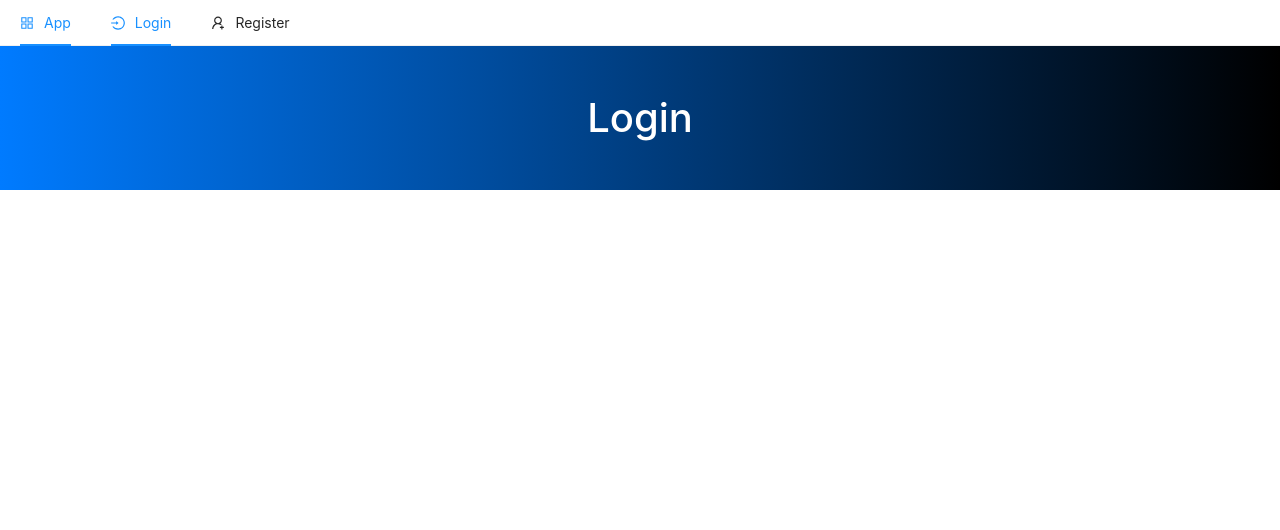
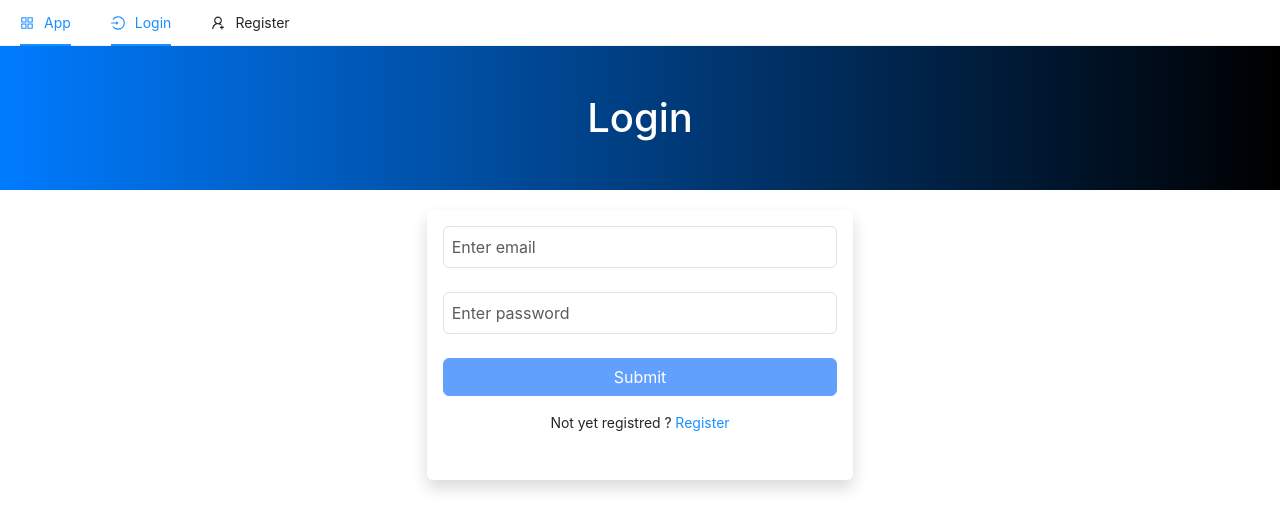
Before and after one commit to mahdizaabi/Elearning-Platform, a Next.js app in the folder client/: page /login in a window 1280 px wide. Shown: the top 530 px of the page. Built offline with nearby package versions, Linux system fonts and the light colour scheme.

Commit message:
add jwt authentication

```diff
--- a/client/pages/login.js
+++ b/client/pages/login.js
@@ -1,10 +1,70 @@
+import { useState } from "react";
+import axios from 'axios';
 
+import { ToastContainer, toast } from 'react-toastify';
+import { SyncOutlined } from "@ant-design/icons";
+import Link from 'next/link';
 const Login = () => {
 
+    const [email, setEmail] = useState("");
+    const [password, setPassword] = useState("");
+
+    const [loading, setLoading] = useState(false);
+
+
+    const handleSubmit = async (e) => {
+        e.preventDefault()
+        try {
+            setLoading(true);
+            const { data } = await axios.post(`api/login`, { email, password })
+            console.log(data)
+            setLoading(false)
+            toast.success('registration succefull, please login')
+        } catch (err) {
+            toast.error(err.response.data);
+            setLoading(false);
+        }
+    }
     return (
         <>
-            <h1 className="jumbotron bg-primary square p-5 text-center">Login</h1>
+            <h1 className="jumbotron bg-primary square text-center p-5 ">Login</h1>
+            <div className="container shadow p-3 mb-5 bg-white rounded offset-md-4 col-md-4 pb-3">
+                <form action="" onSubmit={handleSubmit}>
 
+                    <input
+                        type="email"
+                        name=""
+                        value={email}
+                        onChange={(e) => { setEmail(e.target.value) }}
+                        className="form-control mb-4 p-2" id=""
+                        placeholder="Enter email"
+                        required
+                    />
+                    <input
+                        type="password"
+                        name=""
+                        value={password}
+                        onChange={(e) => { setPassword(e.target.value) }}
+                        className="form-control mb-4 p-2" id=""
+                        placeholder="Enter password"
+                        required
+                    />
+
+                    <button type="submit"
+                        className="btn btn-block w-100 btn-primary"
+                        disabled={!email || !password || loading}
+                    > {loading ? <SyncOutlined spin /> : "Submit"}
+
+                    </button>
+                </form>
+
+                <p className="text-center p-3">
+                    Not yet registred ?{" "}
+                    <Link href="/register">
+                        <a>Register</a>
+                    </Link>
+                </p>
+            </div>
         </>
     )
 }
```
